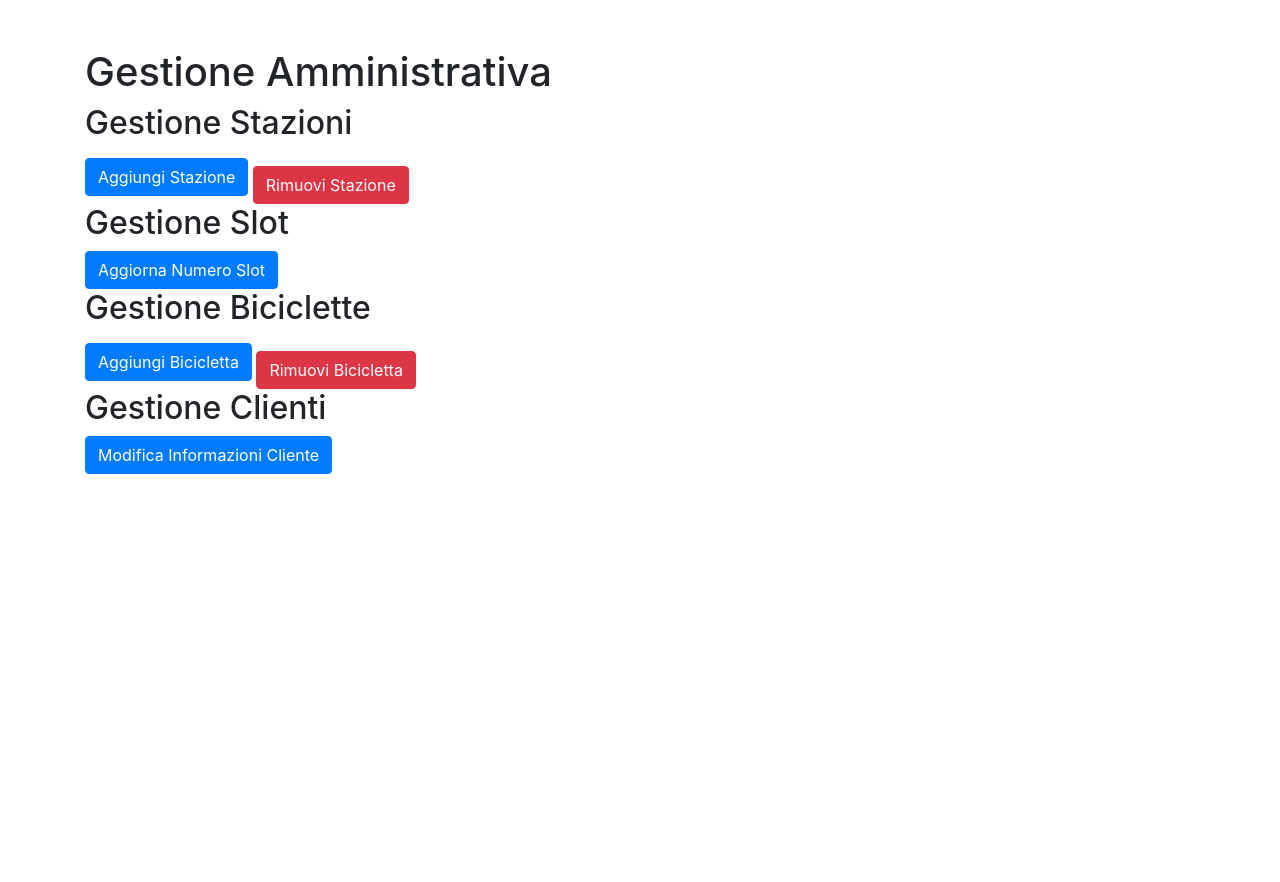
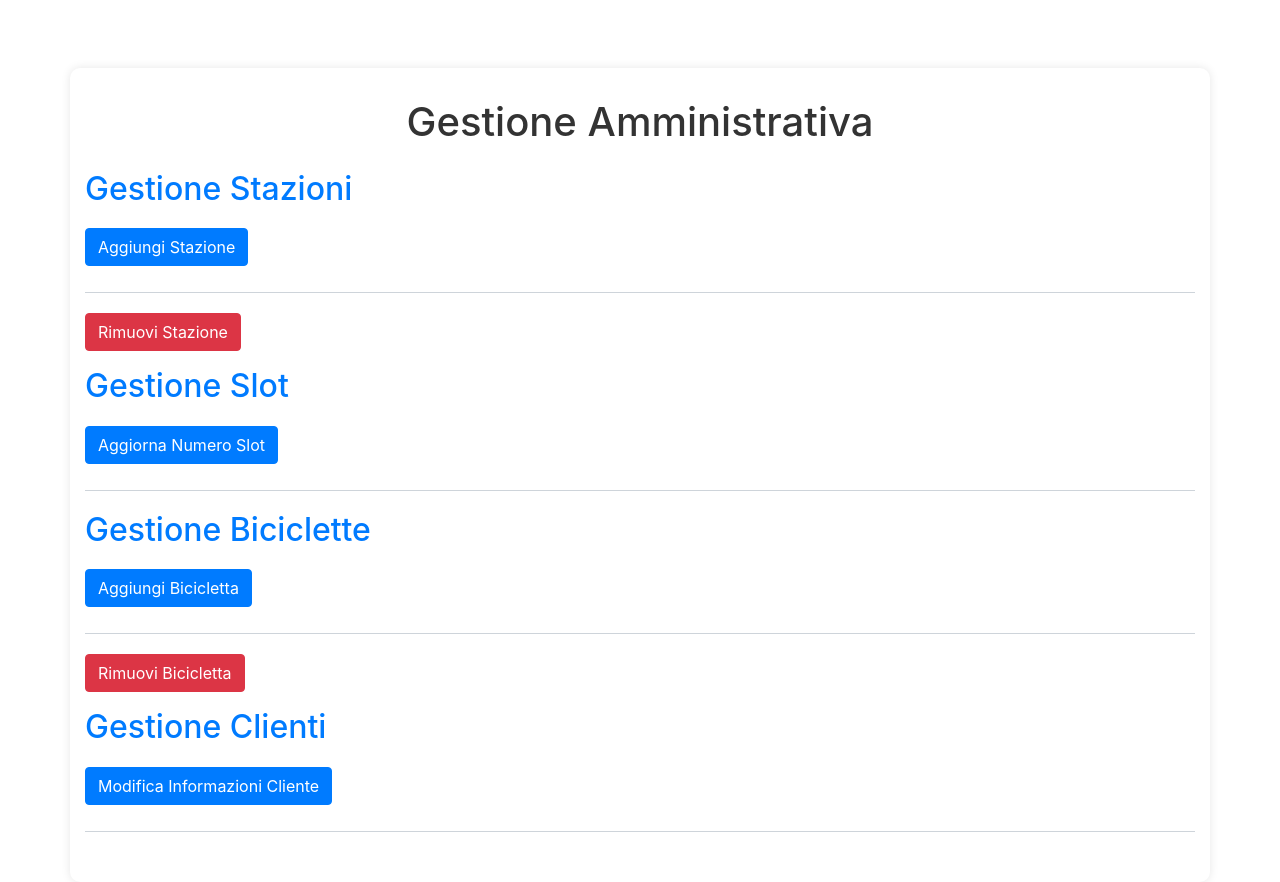
Before and after one commit to andredisa/verificaEsame, a PHP site: page /pagine/adminPage.php in a window 1280 px wide. Before the commit the page ends 474 px from the top, so only its background shows below. Run offline with PHP 8.4, Linux system fonts and the light colour scheme.

Commit message:
modifica a livello di style per l'admin page

```diff
--- a/progetto/pagine/adminPage.php
+++ b/progetto/pagine/adminPage.php
@@ -4,40 +4,49 @@
     <meta charset="UTF-8">
     <meta name="viewport" content="width=device-width, initial-scale=1.0">
     <title>Pagina Admin</title>
+    <link rel="stylesheet" href="../style/styleAdmin.css">
     <link href="https://stackpath.bootstrapcdn.com/bootstrap/4.5.2/css/bootstrap.min.css" rel="stylesheet">
 </head>
 <body>
     <div class="container mt-5">
-        <h1>Gestione Amministrativa</h1>
+        <h1 class="mb-4">Gestione Amministrativa</h1>
 
         <!-- Sezione Stazioni -->
+        <div class="section-header">
             <h2>Gestione Stazioni</h2>
-        <button class="btn btn-primary" id="addStation">Aggiungi Stazione</button>
-        <div id="stationForm" class="mt-3" style="display: none;">
+            <button class="btn btn-primary mb-3" id="addStation">Aggiungi Stazione</button>
+        </div>
+        <div id="stationForm" class="section-form">
             <form id="newStationForm">
-                <div class="form-group">
+                <div class="form-row">
+                    <div class="form-group col-md-6">
                         <label for="codice">Codice</label>
                         <input type="text" id="codice" class="form-control" required>
                     </div>
-                <div class="form-group">
+                    <div class="form-group col-md-6">
                         <label for="numero_slot">Numero Slot</label>
                         <input type="number" id="numero_slot" class="form-control" required>
                     </div>
-                <div class="form-group">
+                </div>
+                <div class="form-row">
+                    <div class="form-group col-md-6">
                         <label for="via">Via</label>
                         <input type="text" id="via" class="form-control" required>
                     </div>
-                <div class="form-group">
+                    <div class="form-group col-md-6">
                         <label for="città">Città</label>
                         <input type="text" id="città" class="form-control" required>
                     </div>
-                <div class="form-group">
+                </div>
+                <div class="form-row">
+                    <div class="form-group col-md-6">
                         <label for="provincia">Provincia</label>
                         <input type="text" id="provincia" class="form-control" required>
                     </div>
-                <div class="form-group">
+                    <div class="form-group col-md-6">
                         <label for="regione">Regione</label>
                         <input type="text" id="regione" class="form-control" required>
+                    </div>
                 </div>
                 <div class="form-group">
                     <label for="CAP">CAP</label>
@@ -47,8 +56,8 @@
             </form>
         </div>
 
-        <button class="btn btn-danger mt-3" id="removeStation">Rimuovi Stazione</button>
-        <div id="removeStationForm" class="mt-3" style="display: none;">
+        <button class="btn btn-danger mb-3" id="removeStation">Rimuovi Stazione</button>
+        <div id="removeStationForm" class="section-form">
             <form id="deleteStationForm">
                 <div class="form-group">
                     <label for="station_id">ID Stazione</label>
@@ -59,9 +68,11 @@
         </div>
 
         <!-- Sezione Slot -->
+        <div class="section-header">
             <h2>Gestione Slot</h2>
-        <button class="btn btn-primary" id="updateSlot">Aggiorna Numero Slot</button>
-        <div id="slotForm" class="mt-3" style="display: none;">
+            <button class="btn btn-primary mb-3" id="updateSlot">Aggiorna Numero Slot</button>
+        </div>
+        <div id="slotForm" class="section-form">
             <form id="updateSlotForm">
                 <div class="form-group">
                     <label for="slot_id">ID Stazione</label>
@@ -76,17 +87,21 @@
         </div>
 
         <!-- Sezione Biciclette -->
+        <div class="section-header">
             <h2>Gestione Biciclette</h2>
-        <button class="btn btn-primary" id="addBike">Aggiungi Bicicletta</button>
-        <div id="bikeForm" class="mt-3" style="display: none;">
+            <button class="btn btn-primary mb-3" id="addBike">Aggiungi Bicicletta</button>
+        </div>
+        <div id="bikeForm" class="section-form">
             <form id="newBikeForm">
-                <div class="form-group">
+                <div class="form-row">
+                    <div class="form-group col-md-6">
                         <label for="codice_bike">Codice</label>
                         <input type="text" id="codice_bike" class="form-control" required>
                     </div>
-                <div class="form-group">
+                    <div class="form-group col-md-6">
                         <label for="GPS">GPS</label>
                         <input type="text" id="GPS" class="form-control" required>
+                    </div>
                 </div>
                 <div class="form-group">
                     <label for="RFID">RFID</label>
@@ -100,8 +115,8 @@
             </form>
         </div>
 
-        <button class="btn btn-danger mt-3" id="removeBike">Rimuovi Bicicletta</button>
-        <div id="removeBikeForm" class="mt-3" style="display: none;">
+        <button class="btn btn-danger mb-3" id="removeBike">Rimuovi Bicicletta</button>
+        <div id="removeBikeForm" class="section-form">
             <form id="deleteBikeForm">
                 <div class="form-group">
                     <label for="bike_id">ID Bicicletta</label>
@@ -112,9 +127,11 @@
         </div>
 
         <!-- Sezione Clienti -->
+        <div class="section-header">
             <h2>Gestione Clienti</h2>
-        <button class="btn btn-primary" id="updateUser">Modifica Informazioni Cliente</button>
-        <div id="userForm" class="mt-3" style="display: none;">
+            <button class="btn btn-primary mb-3" id="updateUser">Modifica Informazioni Cliente</button>
+        </div>
+        <div id="userForm" class="section-form">
             <form id="updateUserForm">
                 <div class="form-group">
                     <label for="user_id">ID Cliente</label>
--- /dev/null
+++ b/progetto/style/styleAdmin.css
@@ -0,0 +1,66 @@
+body {
+    font-family: Arial, sans-serif;
+    background-color: #f8f9fa;
+    padding-top: 20px;
+}
+.container {
+    max-width: 800px;
+    margin: 0 auto;
+    background-color: #ffffff;
+    border-radius: 10px;
+    box-shadow: 0 0 10px rgba(0, 0, 0, 0.1);
+    padding: 30px;
+}
+h1 {
+    color: #333333;
+    text-align: center;
+}
+h2 {
+    color: #007bff;
+    margin-top: 30px;
+}
+.section-header {
+    border-bottom: 1px solid #ced4da;
+    padding-bottom: 10px;
+    margin-bottom: 20px;
+}
+.section-header h2 {
+    margin-bottom: 20px;
+}
+.section-form {
+    display: none;
+    margin-bottom: 20px;
+}
+.form-group {
+    margin-bottom: 15px;
+}
+label {
+    display: block;
+    font-weight: bold;
+    margin-bottom: 5px;
+}
+input[type="text"],
+input[type="number"] {
+    width: 100%;
+    padding: 10px;
+    border: 1px solid #ced4da;
+    border-radius: 5px;
+    box-sizing: border-box;
+}
+.btn {
+    display: inline-block;
+    background-color: #007bff;
+    color: #ffffff;
+    border: none;
+    border-radius: 5px;
+    padding: 10px 20px;
+    cursor: pointer;
+    text-align: center;
+    text-decoration: none;
+}
+.btn-primary {
+    background-color: #007bff;
+}
+.btn-danger {
+    background-color: #dc3545;
+}
```
Lines whose indentation alone changed are shown as unchanged.
